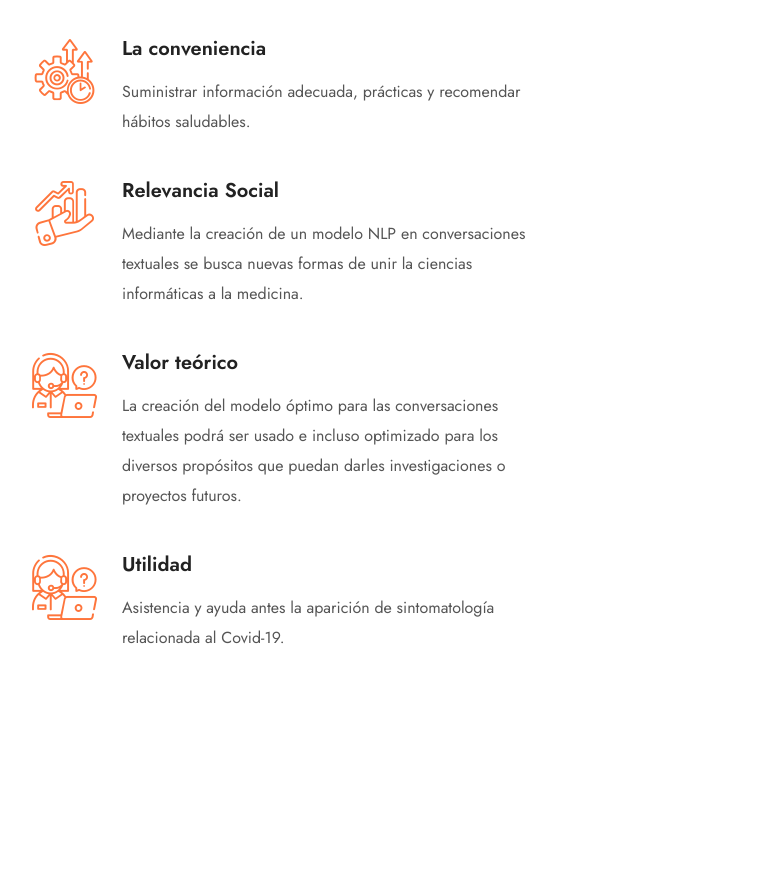
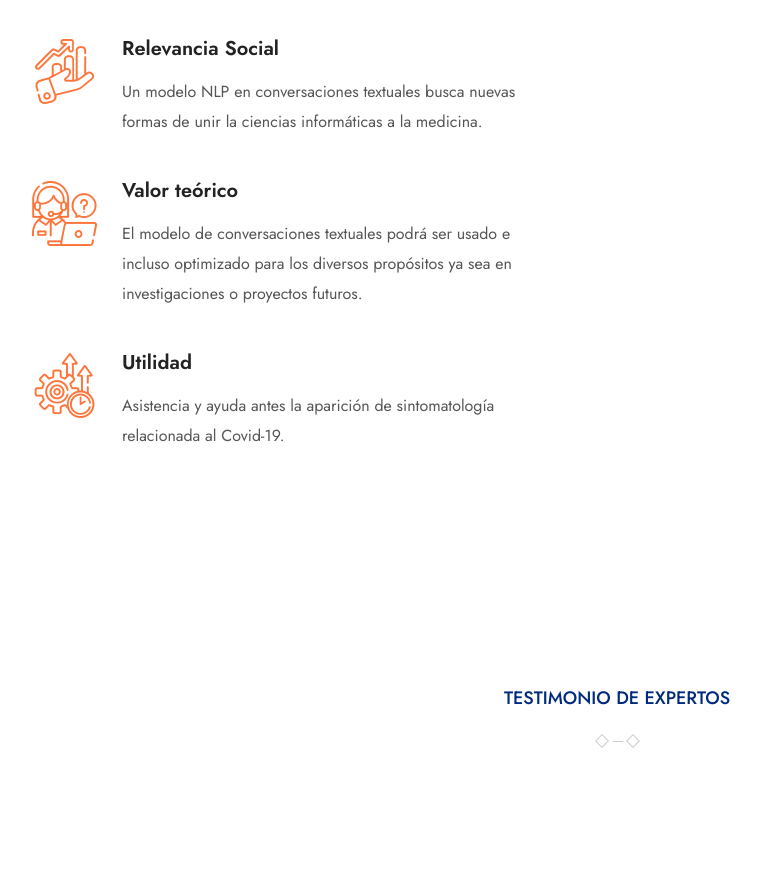
Before and after one commit to Fenrant/ModeloPagina, a Flask app: page / in a window 1280 px wide. Shown: the part 3967-4855 px from the top of the page, without its empty margins (23-784 px from the left). Run offline with Flask 2, Linux system fonts and the light colour scheme; parts of the project's set-up code (start-up, migrations or seed data) failed here and were passed over; some libraries are stand-ins or nearby versions; some web fonts are replaced.

Commit message:
contactos

```diff
--- a/app.py
+++ b/app.py
@@ -40,6 +40,12 @@
 def estadisticasHTML():
     dat = listaVariables
     return render_template('estadisticas.html', dataset="estadisticas", datos=dat)
+
+
+@app.route('/contactos', methods=['GET'])
+def contactos():
+    dat = listaVariables
+    return render_template('contacts.html', dataset="contactos", datos=dat)
 
 
 @app.route('/prediccion/rf/sintomas/graficasSintomas', methods=['GET'])
--- a/templates/benefits.html
+++ b/templates/benefits.html
@@ -11,25 +11,25 @@
                             <div class="divider" style="background-image: url(static/images/icons/divider-1.png);"></div>
                         </div>
                         <div class="inner-box">
-                            <div class="single-item">
+                           <!-- <div class="single-item">
                                 <div class="icon-box"><i class="flaticon-productivity"></i></div>
                                 <h4><a href="index-6.html">La conveniencia</a></h4>
                                 <p>Suministrar información adecuada, prácticas y recomendar hábitos saludables.</p>
-                            </div>
+                            </div>-->
                             <div class="single-item">
                                 <div class="icon-box"><i class="flaticon-sales"></i></div>
                                 <h4><a href="index-6.html">Relevancia Social</a></h4>
-                                <p>Mediante la creación de un modelo NLP en conversaciones textuales se busca nuevas formas de unir la ciencias informáticas a la medicina.</p>
+                                <p>Un modelo NLP en conversaciones textuales busca nuevas formas de unir la ciencias informáticas a la medicina.</p>
                             </div>
                             <div class="single-item">
                                 <div class="icon-box"><i class="flaticon-customer-service"></i></div>
                                 <h4><a href="index-6.html">Valor teórico </a></h4>
-                                <p>La creación del modelo óptimo para las conversaciones textuales podrá ser
-                                    usado e incluso optimizado para los diversos propósitos que puedan darles
+                                <p>El modelo de conversaciones textuales podrá ser
+                                    usado e incluso optimizado para los diversos propósitos ya sea en
                                     investigaciones o proyectos futuros.</p>
                             </div>
                             <div class="single-item">
-                                <div class="icon-box"><i class="flaticon-customer-service"></i></div>
+                                <div class="icon-box"><i class="flaticon-productivity"></i></div>
                                 <h4><a href="index-6.html">Utilidad </a></h4>
                                 <p>Asistencia y ayuda antes la aparición de sintomatología relacionada al Covid-19.</p>
                             </div>
--- a/templates/graficasRecomendaciones.html
+++ b/templates/graficasRecomendaciones.html
@@ -34,7 +34,7 @@
         <div class="row clearfix">
           <div class="col-lg-12 col-md-12 col-sm-12 image-column">
               <div class="image-box" style="text-align: center;">
-                  <figure class="image image-10  float-bob-y" data-wow-duration="1500ms"><img style="width: 85%;" src="{{ url_for('static', filename='images/matriz-confusionRecomendaciones.jpeg')}}" alt=""></figure>
+                  <figure class="image image-10  float-bob-y" data-wow-duration="1500ms"><img style="width: 80%;" src="{{ url_for('static', filename='images/matriz-confusionRecomendaciones.jpeg')}}" alt=""></figure>
               </div>
           </div>
         </div>
--- a/templates/menu.html
+++ b/templates/menu.html
@@ -27,7 +27,7 @@
                                         </ul>
                                     </li>
                                     </li>
-                                    <li><a href="index.html">Contactos</a>
+                                    <li><a href="/contactos">Encuéntranos</a>
                                 </ul>
                             </div>
                         </nav>
--- a/templates/menu2.html
+++ b/templates/menu2.html
@@ -48,7 +48,7 @@
                                             </ul>
                                         </li>
                                         </li>
-                                        <li><a href="index.html">Contactos</a>
+                                        <li><a href="/contactos">Encuéntranos</a>
                                     </ul>
                                 </div>
                             </nav>
```
Also changed, not shown: templates/contacts.html (added, +12 -0 lines), templates/pageTitle.html (+8 -2 lines), static/images/matriz-confusionRecomendaciones.jpeg.
